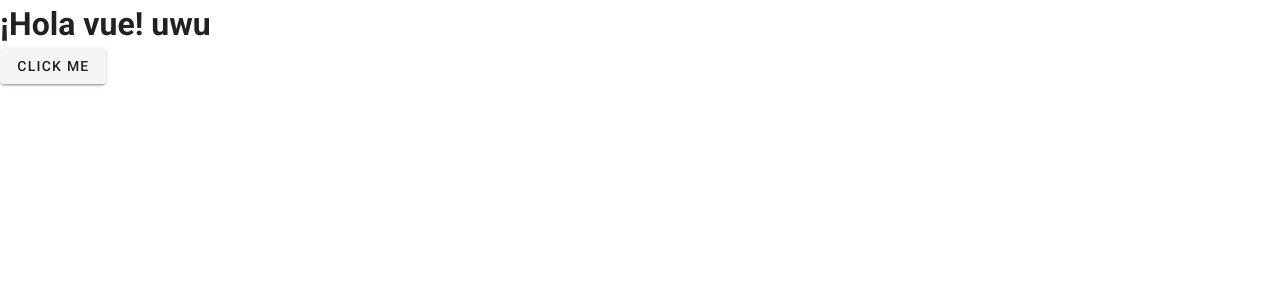
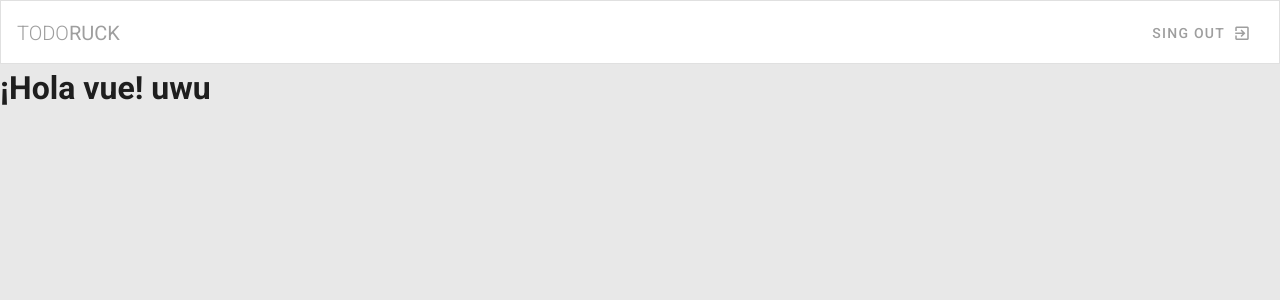
Before and after one commit to ruckrussell/todoruck, a Vue app: page / in a window 1280 px wide. Shown: the top 300 px of the page. Built offline with nearby package versions, Linux system fonts and the light colour scheme.

Commit message:
Primeros pasos Navbar

```diff
--- a/src/App.vue
+++ b/src/App.vue
@@ -1,5 +1,6 @@
 <template>
-  <v-app>
+  <v-app style="background: #E8E8E8">
+    <Navbar />
     <v-content>
       <router-view>
 
@@ -9,9 +10,11 @@
 </template>
 <script>
 
+import Navbar from './components/Navbar.vue'
+
 export default {
   name: 'App',
-
+  components: { Navbar },
   data: () => ({
     //
   }),
--- /dev/null
+++ b/src/components/Navbar.vue
@@ -0,0 +1,19 @@
+<template>
+    <nav>
+        <v-toolbar flat outlined>
+            <v-toolbar-title class="text-uppercase grey--text">
+                <span class="font-weight-light">Todo</span>
+                <span>Ruck</span>
+            </v-toolbar-title>
+            <v-spacer></v-spacer>
+            <v-btn text color="grey">
+                <span>Sing Out</span>
+                <v-icon right>mdi-exit-to-app</v-icon>
+            </v-btn>
+        </v-toolbar>
+    </nav>
+</template>
+<script>
+export default {
+}
+</script>
--- a/src/views/Home.vue
+++ b/src/views/Home.vue
@@ -1,9 +1,7 @@
 <template>
 <div class="home">
   <h1>¡Hola vue! uwu</h1>
-  <!--<v-btn >click me</v-btn>-->
-  <!--<v-btn color="d-md-none">text</v-btn>-->
-  <v-btn class="d-sm-none d-md-flex">click me</v-btn>
+
 </div>
 </template>
 
```
